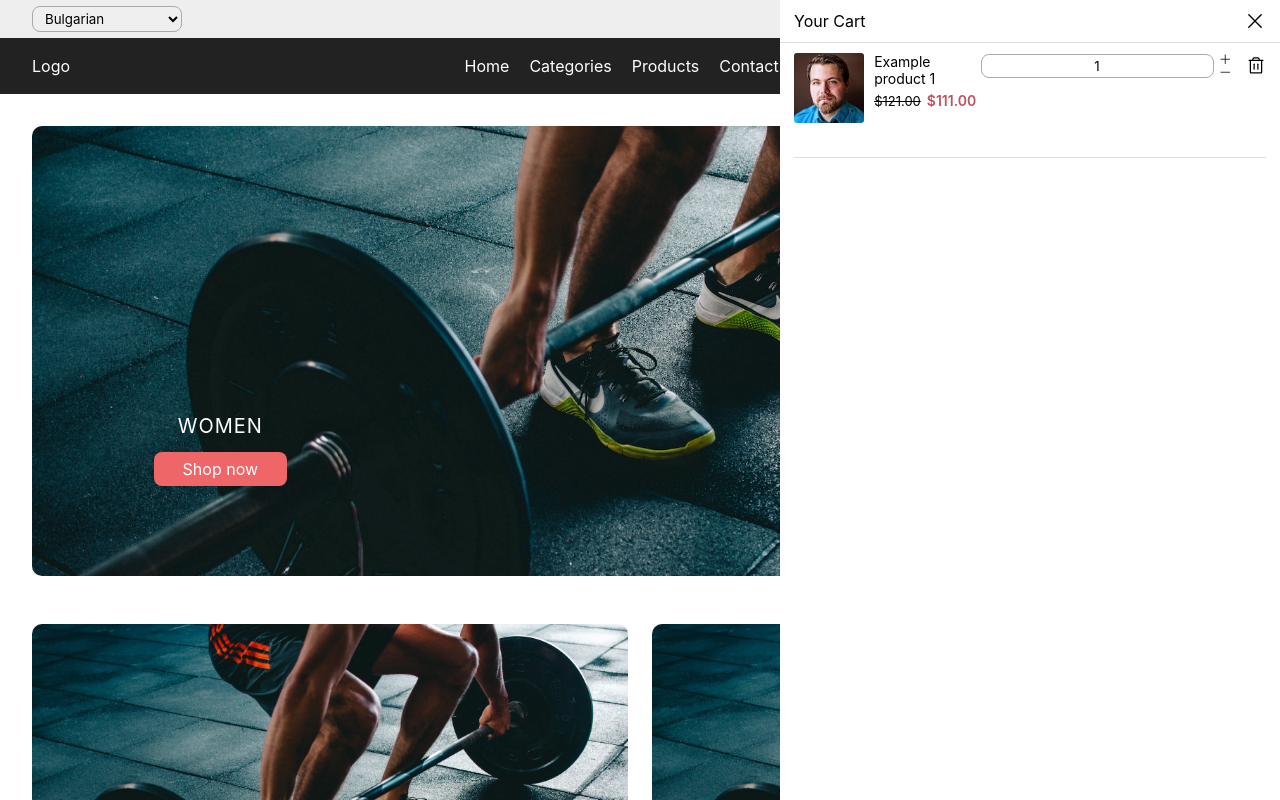
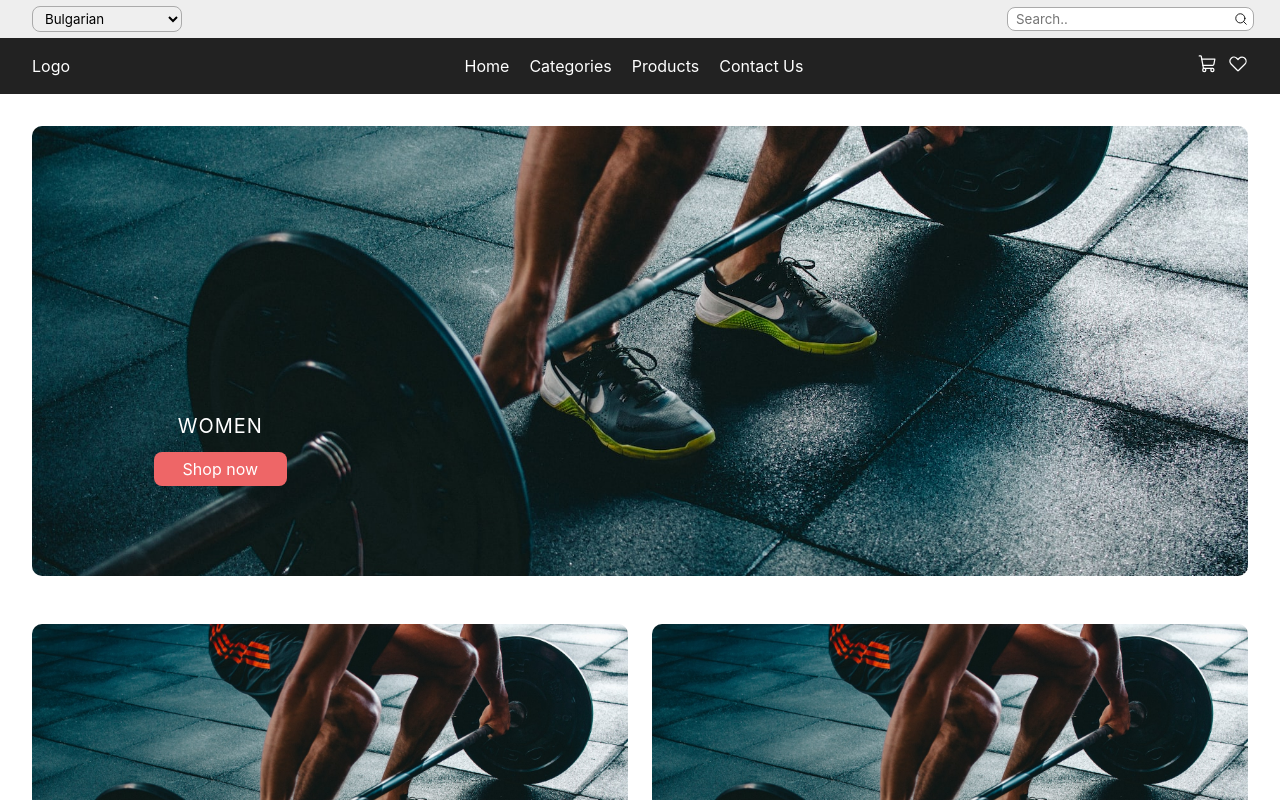
Before and after one commit to aandrv260/react-ecom, a React (Create React App) app: page / in a window 1280 px wide. Shown: the top 800 px of the page. Built offline with nearby package versions, Linux system fonts and the light colour scheme.

Commit message:
Built the cart slider

```diff
--- a/src/App.tsx
+++ b/src/App.tsx
@@ -35,8 +35,9 @@ const testCart: Cart = {
 const App = () => {
   return (
     <>
-      <CartSlider cart={testCart} />
+      <CartSlider cart={testCart} hidden />
       <Header />
+
       <main>
         <CategoriesSection />
         <TestimonialsSection />
--- a/src/components/CartSlider/CartSlider.module.scss
+++ b/src/components/CartSlider/CartSlider.module.scss
@@ -1,4 +1,6 @@
 .cart-slider {
+  display: flex;
+  flex-direction: column;
   position: fixed;
   top: 0;
   right: 0;
@@ -6,9 +8,18 @@
   width: 50rem;
   background-color: var(--color-white);
   z-index: 1000;
+  transform: translateX(0);
+  transition: all 0.4s ease-in;
+
+  &.hidden {
+    // visibility: hidden;
+    // opacity: 0;
+    transform: translateX(100%);
+  }
 
   &__header,
-  &__products {
+  &__products,
+  &__summary {
     padding: 1rem 1.4rem;
   }
 
@@ -18,6 +29,12 @@
     justify-content: space-between;
     gap: 1.4rem;
     border-bottom: 1px solid var(--color-grey-light-1);
+    padding-block: 1.2rem;
+
+    @supports not (padding-block: 1.2rem) {
+      padding-top: 1.2rem;
+      padding-bottom: 1.2rem;
+    }
   }
 
   &__close {
@@ -37,4 +54,32 @@
 
   &__products {
   }
+
+  &__summary {
+    margin-top: auto;
+    padding-block: 2rem;
+
+    @supports not (padding-block: 2rem) {
+      padding-top: 2rem;
+      padding-bottom: 2rem;
+    }
+
+    border-top: 1px solid var(--color-grey-light-1);
+  }
+
+  &__summary-row {
+    display: flex;
+    align-items: center;
+
+    &:not(:last-child) {
+      margin-bottom: 1.4rem;
+    }
+  }
+  &__summary-label {
+    margin-right: auto;
+  }
+  &__summary-value {
+    font-weight: 600;
+    color: var(--color-main-shade-4);
+  }
 }
--- a/src/components/CartSlider/CartSlider.tsx
+++ b/src/components/CartSlider/CartSlider.tsx
@@ -2,32 +2,58 @@ import { createPortal } from 'react-dom';
 import scss from './CartSlider.module.scss';
 import { Cart } from '../../models/cart';
 import { Product } from '../../models/products';
-import { generateId, getStyleClassName } from '../../utils/general';
+import { formatToCurrency, generateId, getStyleClassName } from '../../utils/general';
 import CartSliderProduct from '../CartSliderProduct/CartSliderProduct';
 import { ReactComponent as CloseIcon } from '../../assets/icons/close.svg';
 import IconBox from '../IconBox/IconBox';
 
 interface CartSliderProps {
   cart: Cart;
+  hidden: boolean;
 }
 
 /* Later make it possible to extract the cart data directly from the Context API */
 
-const CartSlider: React.FC<CartSliderProps> = ({ cart }) => {
+const CartSlider: React.FC<CartSliderProps> = ({ cart, hidden }) => {
   const allProducts = cart.items;
   console.log(1);
   return createPortal(
-    <div className={getStyleClassName(scss, 'cart-slider')}>
+    <div className={getStyleClassName(scss, 'cart-slider', hidden ? 'hidden' : '')}>
       <header className={getStyleClassName(scss, 'cart-slider__header')}>
         <span className={getStyleClassName(scss, 'cart-slider__header-label')}>Your Cart</span>
         <IconBox className={getStyleClassName(scss, 'cart-slider__close')} icon={CloseIcon} />
       </header>
 
+      {/* Products section */}
       <div className={getStyleClassName(scss, 'cart-slider__products')}>
         {allProducts.map(product => (
           <CartSliderProduct product={product} key={generateId()} />
         ))}
       </div>
+
+      {/* Cart summary section */}
+      <footer className={getStyleClassName(scss, 'cart-slider__summary')}>
+        <div className={getStyleClassName(scss, 'cart-slider__summary-row')}>
+          <span className={getStyleClassName(scss, 'cart-slider__summary-label')}>Subtotal</span>
+          <span className={getStyleClassName(scss, 'cart-slider__summary-value')}>
+            {formatToCurrency(cart.subtotal)}
+          </span>
+        </div>
+
+        <div className={getStyleClassName(scss, 'cart-slider__summary-row')}>
+          <span className={getStyleClassName(scss, 'cart-slider__summary-label')}>Shipping</span>
+          <span className={getStyleClassName(scss, 'cart-slider__summary-value')}>
+            {formatToCurrency(cart.shippingPrice)}
+          </span>
+        </div>
+
+        <div className={getStyleClassName(scss, 'cart-slider__summary-row')}>
+          <span className={getStyleClassName(scss, 'cart-slider__summary-label')}>Total</span>
+          <span className={getStyleClassName(scss, 'cart-slider__summary-value')}>
+            {formatToCurrency(cart.total)}
+          </span>
+        </div>
+      </footer>
     </div>,
     document.getElementById('cart-slider')!
   );
--- a/src/components/CartSliderProduct/CartSliderProduct.module.scss
+++ b/src/components/CartSliderProduct/CartSliderProduct.module.scss
@@ -49,6 +49,8 @@
     input {
       text-align: center;
       -moz-appearance: textfield;
+      height: 3rem;
+      width: 6.4rem;
     }
 
     /* Remove the input arrows on the right */
--- a/src/components/CartSliderProduct/CartSliderProduct.tsx
+++ b/src/components/CartSliderProduct/CartSliderProduct.tsx
@@ -16,10 +16,9 @@ const CartSliderProduct: React.FC<CartSliderProductProps> = ({ product }) => {
   const [quantity, setQuantity] = useState(product.quantity);
 
   const quantityChangeHandler: ChangeEventHandler<HTMLInputElement> = event => {
-    const inputValue = +event.currentTarget.value;
+    const inputValue = event.currentTarget.value;
 
-    if (!isNaN(inputValue)) setQuantity(inputValue);
-    else throw new Error('Value must be a number');
+    setQuantity(parseInt(inputValue));
   };
 
   return (
@@ -29,6 +28,7 @@ const CartSliderProduct: React.FC<CartSliderProductProps> = ({ product }) => {
         image={product.image}
       />
 
+      {/* Contains the product title and prices */}
       <div className={getStyleClassName(scss, 'cart-slider-product__info-box')}>
         <span className={getStyleClassName(scss, 'cart-slider-product__title')}>
           {product.title}
@@ -50,6 +50,7 @@ const CartSliderProduct: React.FC<CartSliderProductProps> = ({ product }) => {
         )}
       </div>
 
+      {/* Contains the quantity input and the delete icon */}
       <div className={getStyleClassName(scss, 'cart-slider-product__actions-box')}>
         <div className={getStyleClassName(scss, 'cart-slider-product__qty-box')}>
           <input
```
